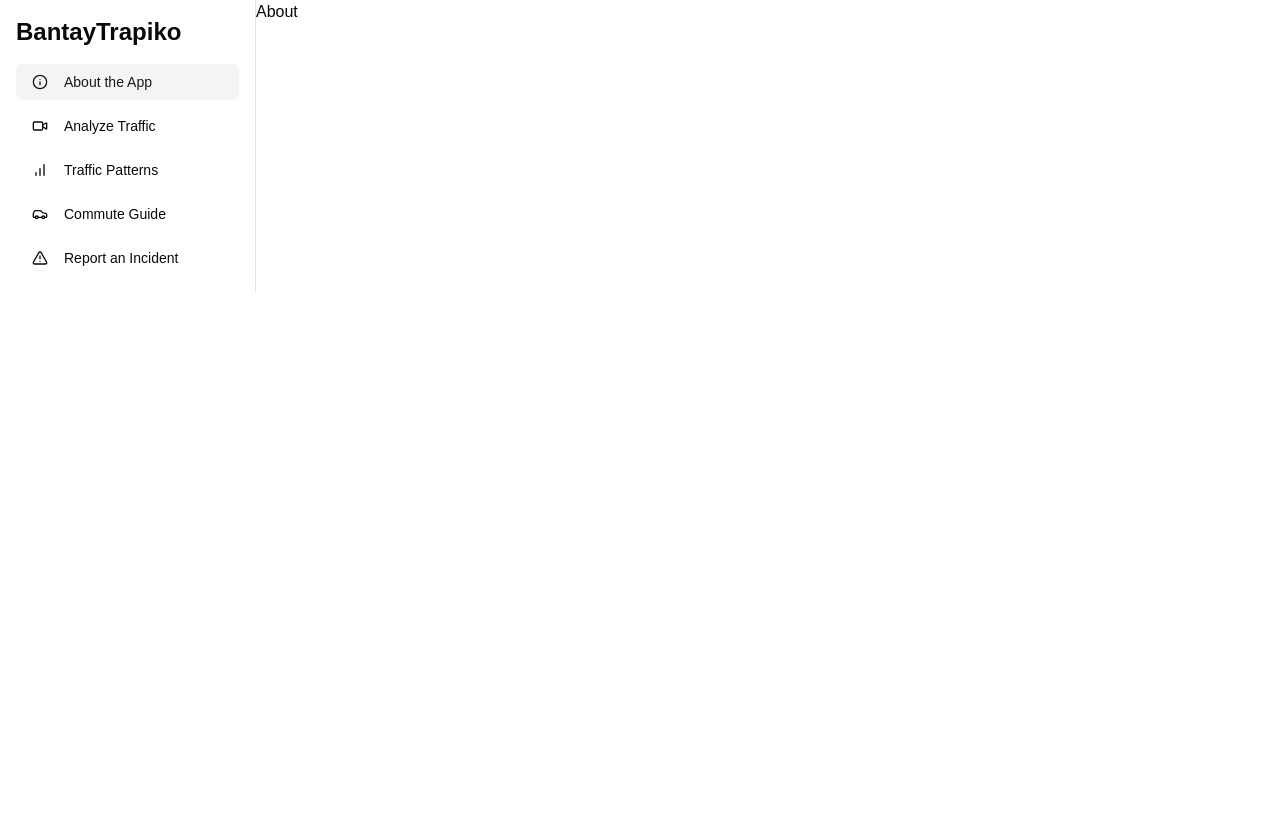
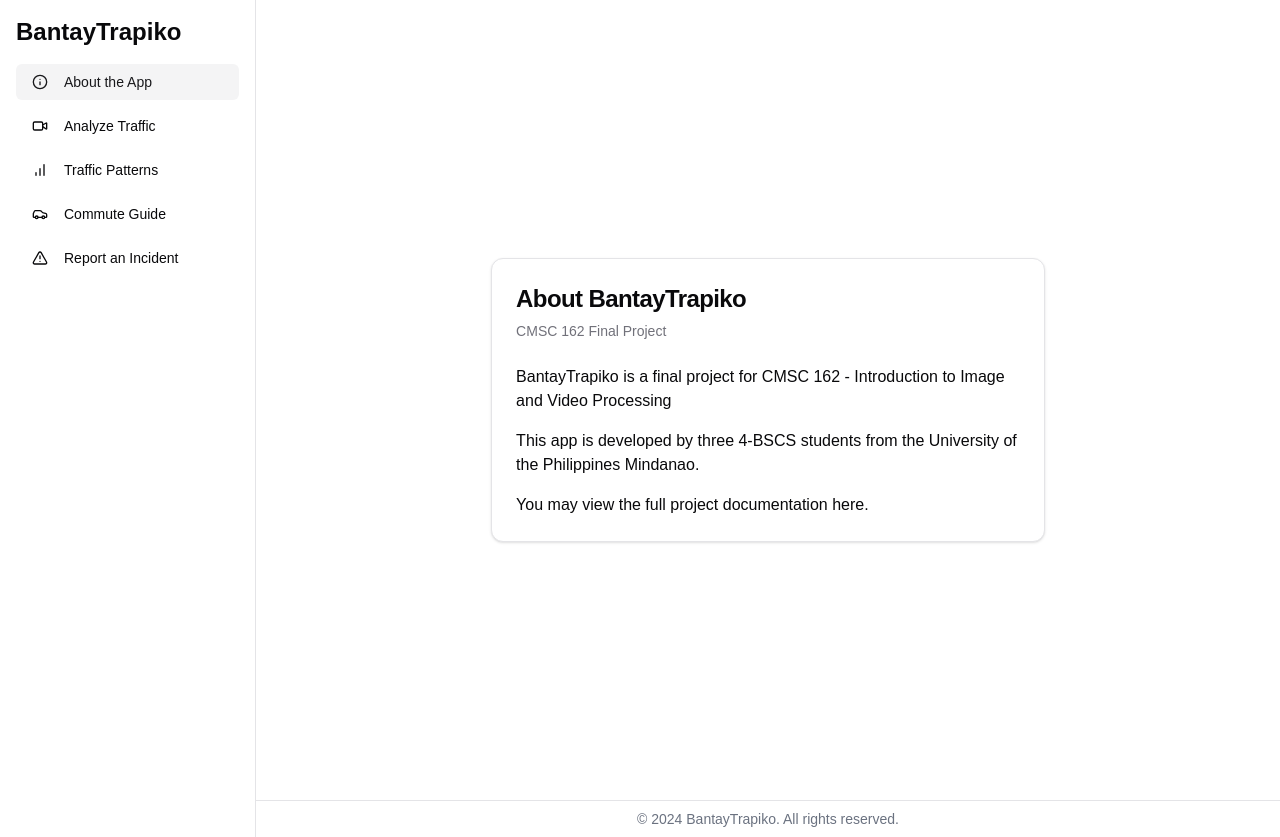
Before and after one commit to 10lite/162-final-project, a Next.js app in the folder frontend/: page /about in a window 1280 px wide. Before the commit the page ends 800 px from the top, so only its background shows below. Built offline with nearby package versions, Linux system fonts and the light colour scheme.

Commit message:
feat: about page

```diff
--- /dev/null
+++ b/frontend/app/about/about-content.tsx
@@ -0,0 +1,17 @@
+import { Card, CardContent, CardDescription, CardHeader, CardTitle } from "@/components/ui/card";
+
+export default function AboutContent() {
+  return (
+    <Card className="md:max-w-[75%]">
+      <CardHeader>
+        <CardTitle className="text-2xl font-bold">About BantayTrapiko</CardTitle>
+        <CardDescription>CMSC 162 Final Project</CardDescription>
+      </CardHeader>
+      <CardContent className="space-y-4">
+        <p>BantayTrapiko is a final project for CMSC 162 - Introduction to Image and Video Processing</p>
+        <p>This app is developed by three 4-BSCS students from the University of the Philippines Mindanao.</p>
+        <p>You may view the full project documentation here.</p>
+      </CardContent>
+    </Card>
+  )
+}
--- a/frontend/app/about/page.tsx
+++ b/frontend/app/about/page.tsx
@@ -1,7 +1,13 @@
+import AboutContent from './about-content'
+
 export default function About() {
   return (
-    <div>
-      <h1>About</h1>
+    <div className="flex flex-col min-h-screen">
+      <div className="flex-1 flex justify-center items-center">
+        <main className="flex justify-center">
+          <AboutContent />
+        </main>
+      </div>
     </div>
   )
 }
--- a/frontend/app/layout.tsx
+++ b/frontend/app/layout.tsx
@@ -2,6 +2,7 @@ import type { Metadata } from "next";
 import localFont from "next/font/local";
 import "./globals.css";
 import Sidebar from "@/components/sidebar";
+import Footer from "@/components/footer";
 
 const geistSans = localFont({
   src: "./fonts/GeistVF.woff",
@@ -31,7 +32,10 @@ export default function RootLayout({
       >
         <div className="flex">
           <Sidebar />
-          <main className="flex-1">{children}</main>
+          <main className="flex-1">
+            {children}
+            <Footer />
+          </main>
         </div>
       </body>
     </html>
--- a/frontend/app/page.tsx
+++ b/frontend/app/page.tsx
@@ -1,7 +1,4 @@
-import Header from '@/components/header'
-import Sidebar from '@/components/sidebar'
 import Dashboard from '@/components/dashboard'
-import Footer from '@/components/footer'
 
 export default function Home() {
   return (
@@ -11,7 +8,6 @@ export default function Home() {
           <Dashboard />
         </main>
       </div>
-      <Footer />
     </div>
   )
 }
```
